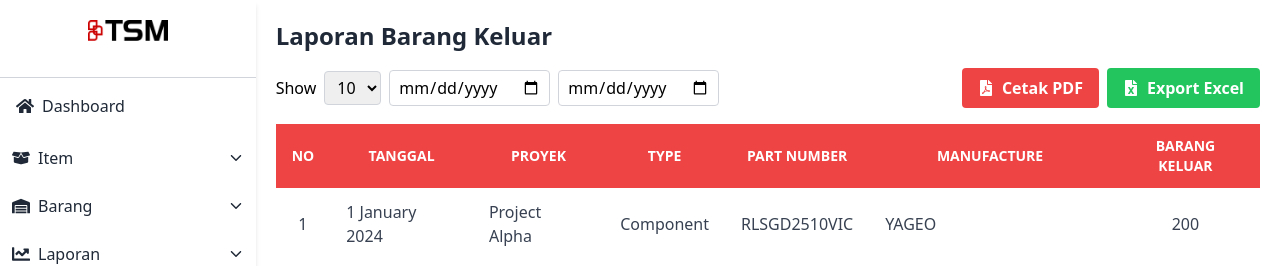
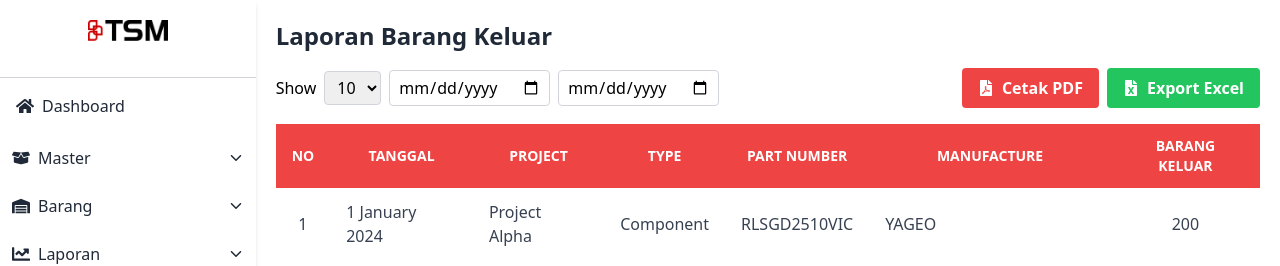
Before and after one commit to wilmarch/TSM, a React (Create React App) app: page /TSM/laporan-barang-keluar in a window 1280 px wide. Shown: the top 266 px of the page. Built offline with nearby package versions, Linux system fonts and the light colour scheme.

Commit message:
revisi nama

```diff
--- a/src/Pages/Laporan/LaporanBarangKeluar.js
+++ b/src/Pages/Laporan/LaporanBarangKeluar.js
@@ -43,7 +43,7 @@ const LaporanBarangKeluar = () => {
                         <tr>
                             <th className="px-4 py-3 uppercase font-semibold text-sm text-center">No</th>
                             <th className="px-4 py-3 uppercase font-semibold text-sm">Tanggal</th>
-                            <th className="px-4 py-3 uppercase font-semibold text-sm">Proyek</th>
+                            <th className="px-4 py-3 uppercase font-semibold text-sm">Project</th>
                             <th className="px-4 py-3 uppercase font-semibold text-sm">Type</th>
                             <th className="px-4 py-3 uppercase font-semibold text-sm">Part Number</th>
                             <th className="px-4 py-3 uppercase font-semibold text-sm">Manufacture</th>
--- a/src/Pages/Laporan/LaporanBarangMasuk.js
+++ b/src/Pages/Laporan/LaporanBarangMasuk.js
@@ -43,7 +43,7 @@ const LaporanBarangMasuk = () => {
                         <tr>
                             <th className="px-4 py-3 uppercase font-semibold text-sm text-center">No</th>
                             <th className="px-4 py-3 uppercase font-semibold text-sm">Tanggal</th>
-                            <th className="px-4 py-3 uppercase font-semibold text-sm">Proyek</th>
+                            <th className="px-4 py-3 uppercase font-semibold text-sm">Project</th>
                             <th className="px-4 py-3 uppercase font-semibold text-sm">Type</th>
                             <th className="px-4 py-3 uppercase font-semibold text-sm">Part Number</th>
                             <th className="px-4 py-3 uppercase font-semibold text-sm">Manufacture</th>
--- a/src/components/Sidebar.js
+++ b/src/components/Sidebar.js
@@ -45,7 +45,7 @@ function Sidebar() {
   <div className="flex justify-between items-center">
     <div className="flex items-center space-x-2">
       <FaBoxOpen className="text-lg" />
-      <span>Item</span>
+      <span>Master</span>
     </div>
     {isMasterOpen ? <IoIosArrowUp /> : <IoIosArrowDown />}
   </div>
```
